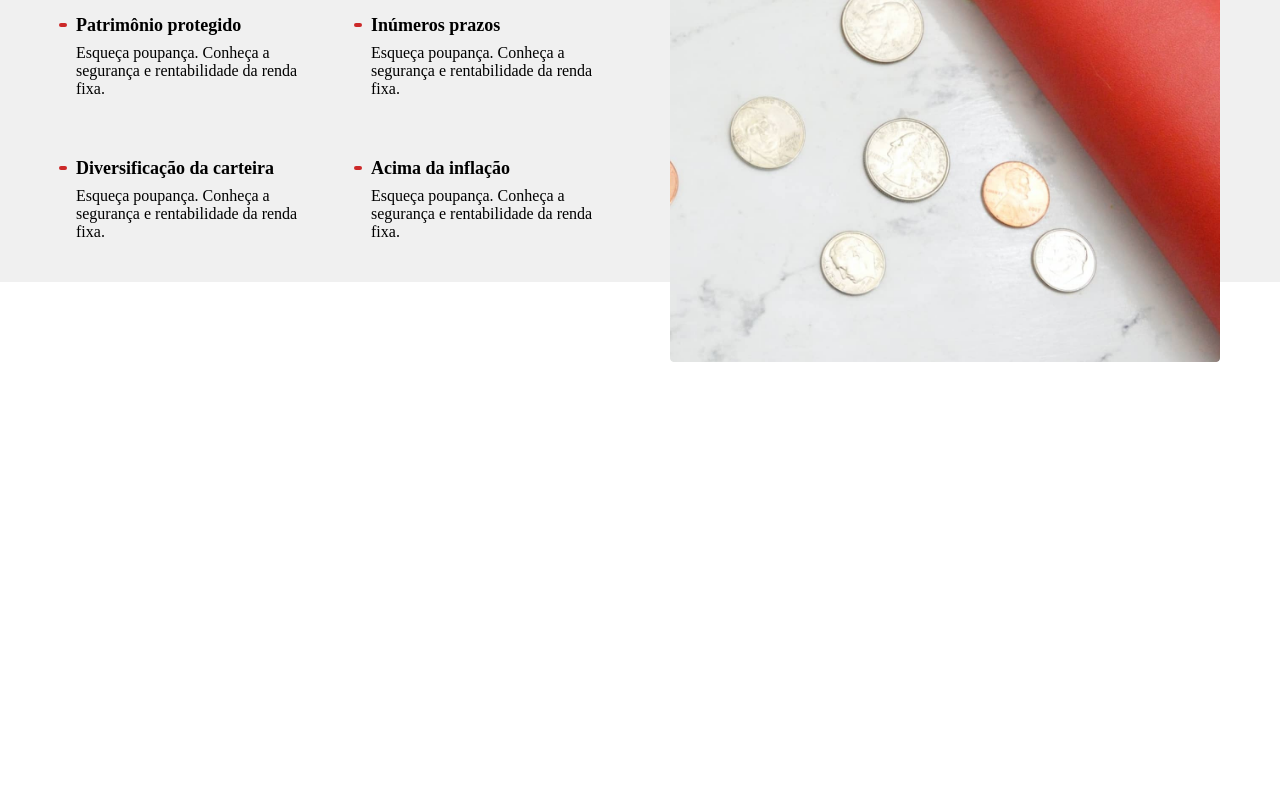
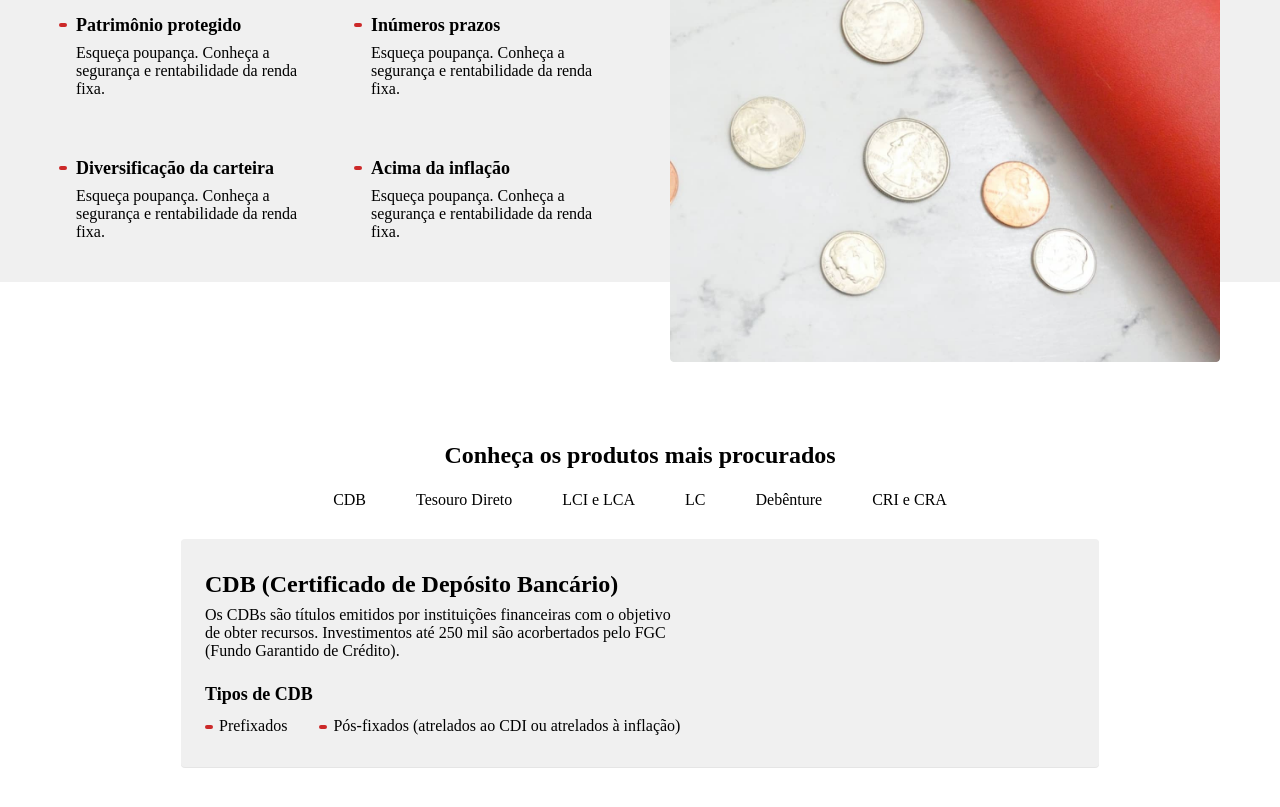
Before and after one commit to Victtor-Lima/finance, a plain HTML site: page index.html in a window 1280 px wide. Shown: the part 393-1200 px from the top of the page. Drawn offline with Linux system fonts and the light colour scheme.

Commit message:
Produtos renda fixa 01

```diff
--- /dev/null
+++ b/css/fixa-conteudo/produtos.css
@@ -0,0 +1,91 @@
+.produtos {
+  display: grid;
+}
+.produtos-tittle {
+  text-align: center;
+  padding-top: 80px;
+  padding-bottom: 12px;
+}
+
+.produtos-list {
+  display: flex;
+  justify-content: center;
+  gap: 20px;
+  margin-bottom: 20px;
+}
+
+.produtos-list-item {
+  padding: 10px 15px;
+  width: max-content;
+  position: relative;
+}
+
+.produtos-list-item:hover::before {
+  content: "";
+  display: block;
+  width: 3px;
+  height: 100%;
+  top: 0px;
+  left: 0px;
+  background-color: #cc2929;
+  border-radius: 4px;
+  position: absolute;
+}
+
+.produtos-conteudo {
+  background-color: #F0F0F0;
+  box-shadow: 0px 1px 0px 0px rgba(0, 0, 0, 0.1);
+  width: 75%;
+  margin: 0 auto;
+  padding: 32px 24px;
+  border-radius: 4px;
+  position: relative;
+}
+
+.produtos-conteudo:hover::before {
+  content: "";
+  display: block;
+  width: 3px;
+  height: 90%;
+  top: 10px;
+  left: -1.5px;
+  background-color: #cc2929;
+  border-radius: 4px;
+  position: absolute;
+}
+
+.conteudo-tittle-p {
+  margin-bottom: 8px;
+}
+
+.conteudo-text {
+  width: 60ch;
+  margin-bottom: 24px;
+}
+
+.conteudo-tittle-s {
+  font-size: 1.125rem;
+  margin-bottom: 12px;
+}
+
+.conteudo-list {
+  display: flex;
+  gap: 32px;
+}
+
+.conteudo-list-item {
+  margin-left: 14px;
+  position: relative;
+}
+
+.conteudo-list-item::before {
+  content: "";
+  display: block;
+  width: 8px;
+  height: 4px;
+  top: 8px;
+  left: -14px;
+  border-radius: 4px;
+  background-color: #CC2929;
+  position: absolute;
+}
--- a/css/style.css
+++ b/css/style.css
@@ -8,3 +8,4 @@
 
 /* conteúdo */
 @import "./fixa-conteudo/introducao.css";
+@import "./fixa-conteudo/produtos.css";
--- a/index.html
+++ b/index.html
@@ -52,6 +52,27 @@
       </div>
     </div>
   </main>
-
+  <article class="produtos-bg">
+    <div class="produtos container">
+      <h1 class="produtos-tittle">Conheça os produtos mais procurados</h1>
+      <ul class="produtos-list">
+        <li class="produtos-list-item">CDB</li>
+        <li class="produtos-list-item">Tesouro Direto</li>
+        <li class="produtos-list-item">LCI e LCA</li>
+        <li class="produtos-list-item">LC</li>
+        <li class="produtos-list-item">Debênture</li>
+        <li class="produtos-list-item">CRI e CRA</li>
+      </ul>
+      <div class="produtos-conteudo">
+        <h2 class="conteudo-tittle-p">CDB (Certificado de Depósito Bancário)</h2>
+        <p class="conteudo-text">Os CDBs são títulos emitidos por instituições financeiras com o objetivo de obter recursos. Investimentos até 250 mil são acorbertados pelo FGC (Fundo Garantido de Crédito).</p>
+        <h3 class="conteudo-tittle-s">Tipos de CDB</h3>
+        <ul class="conteudo-list">
+          <li class="conteudo-list-item">Prefixados</li>
+          <li class="conteudo-list-item">Pós-fixados (atrelados ao CDI ou atrelados à inflação)</li>
+        </ul>
+      </div>
+    </div>
+  </article>
 </body>
 </html>
```
